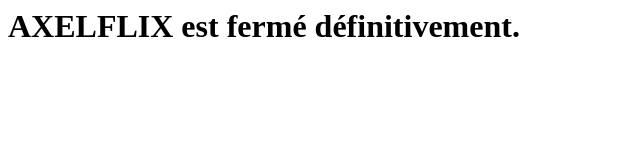
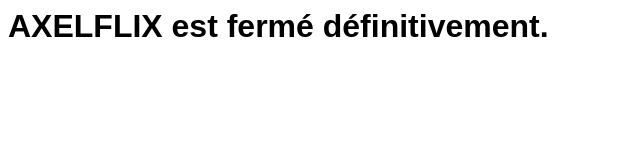
Before and after one commit to axelflix/axelflix.github.io, a plain HTML site: page index.html in a window 1280 px wide. Shown: the whole page, without its empty margins (0-640 px from the left). Drawn offline with Linux system fonts and the light colour scheme.

Commit message:
Update index.html

```diff
--- a/index.html
+++ b/index.html
@@ -1 +1,6 @@
 <h1>AXELFLIX est fermé définitivement.</h1>
+
+<style>
+  h1{
+    font-family: Arial;
+  }
```
